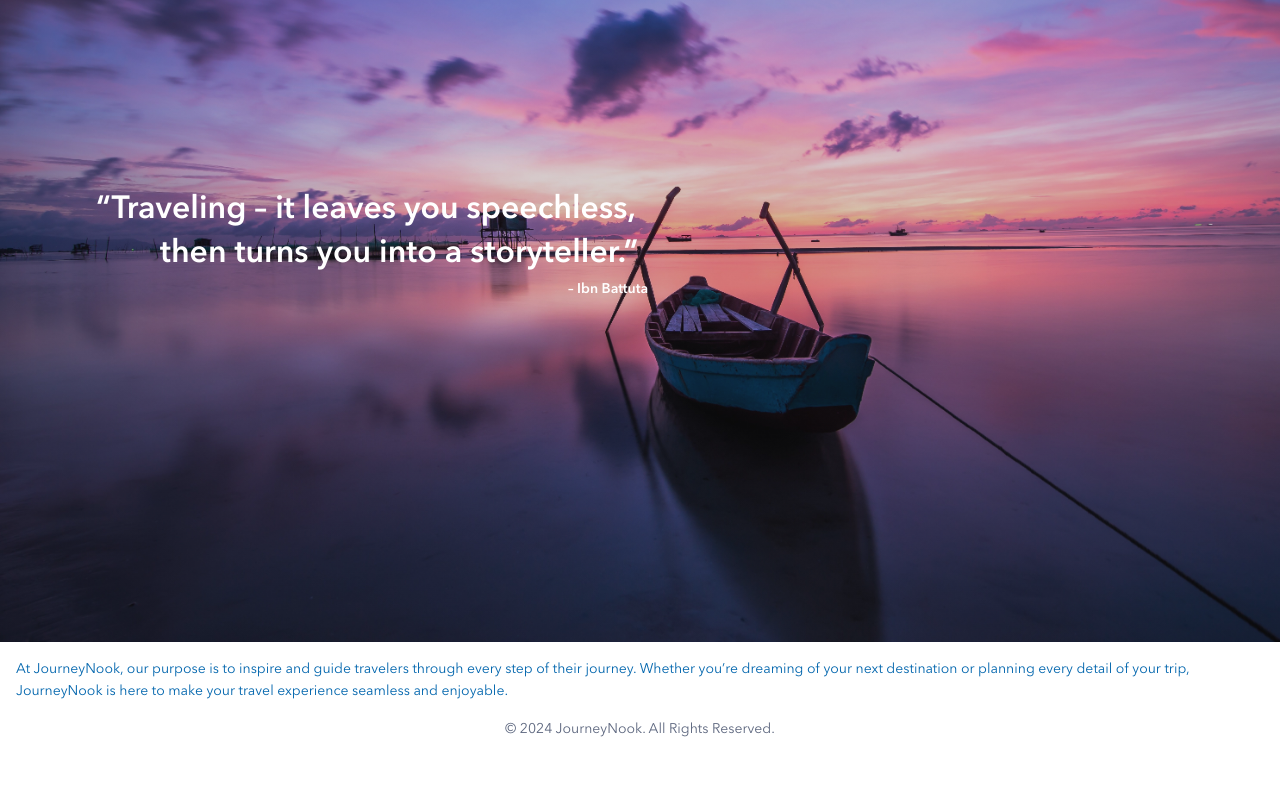
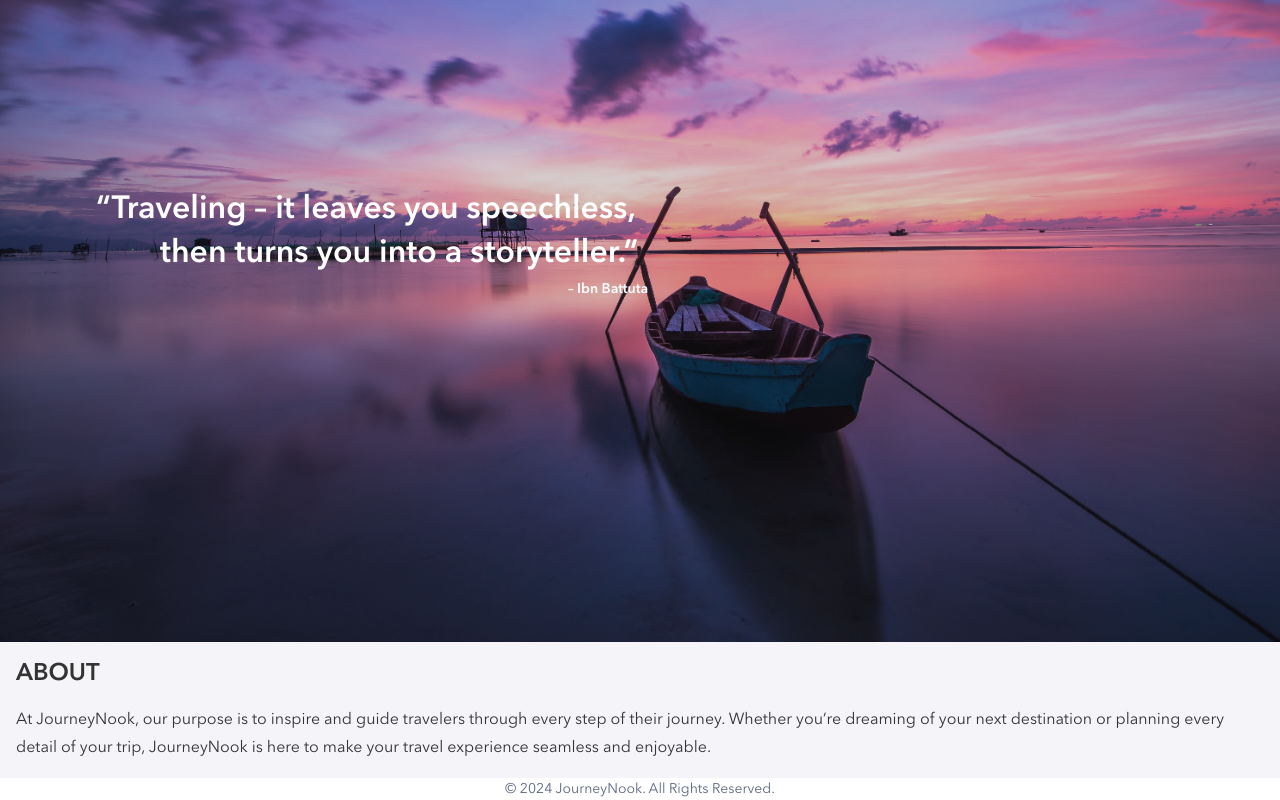
Before and after one commit to b-like-bahar/JourneyNook, a React (Vite) app: page / in a window 1280 px wide. Shown: the part 265-1065 px from the top of the page. Before the commit the page ends 1005 px from the top, so only its background shows below. Built offline with nearby package versions, Linux system fonts and the light colour scheme; a web font is replaced by a local one.

Commit message:
git commit update home page to have aboute sectio and style it

```diff
--- a/src/pages/HomePage/HomePage.jsx
+++ b/src/pages/HomePage/HomePage.jsx
@@ -1,5 +1,5 @@
 import "./HomePage.scss"
-
+import parisImage from '../../assets/images/paris-France.jpg';
 function HomePage() {
     return (
         <>
@@ -17,11 +17,14 @@ function HomePage() {
                         </h3>
                     </div>
                 </div>
-            <p className="hero__about">
+                <div className="hero__about">
+                    <h2 className="hero__about-title">ABOUT</h2>
+                    <p className="hero__about-text  large">
                         At JourneyNook, our purpose is to inspire and guide travelers through every step of their journey.
                         Whether you’re dreaming of your next destination or planning every detail of your trip,
                         JourneyNook is here to make your travel experience seamless and enjoyable.
                     </p>
+                </div>
             </div>
         </>
 
--- a/src/pages/HomePage/HomePage.scss
+++ b/src/pages/HomePage/HomePage.scss
@@ -62,8 +62,16 @@
         }
     }
     &__about{
+        background-color: #F4F4F9;
         margin: 0rem;
         padding: 1rem;
-        color: #0065AD;
+        color:#333333;
+        &-title{
+            margin: 0rem;
+        }
+        &-text{
+            margin: 0rem;
+            padding-top: 1rem;
+        }
     }
 }
```
Lines whose indentation alone changed are shown as unchanged.
